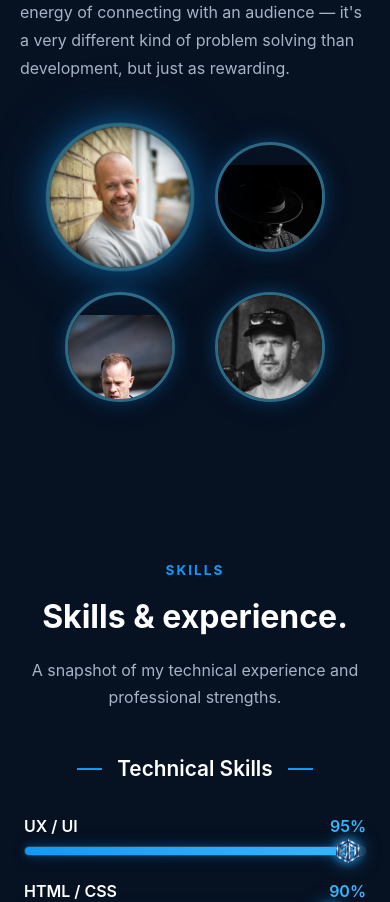
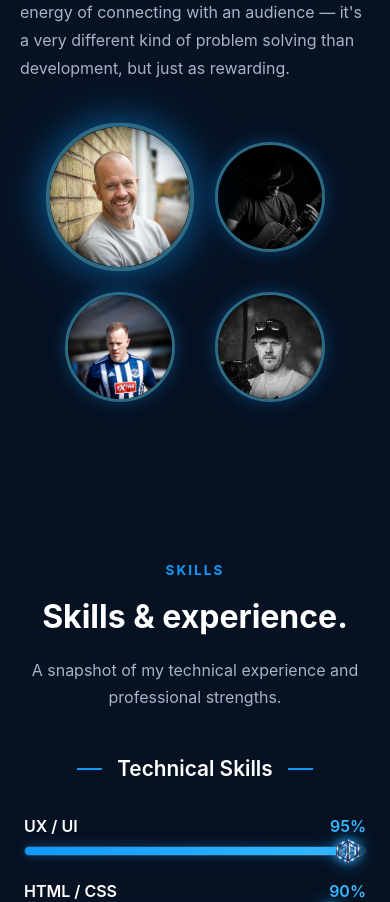
Before and after one commit to Swebass85/sebastian-portfolio, a React (Vite) app: page / in a window 390 px wide. Shown: the part 2080-2982 px from the top of the page. Built offline with nearby package versions, Linux system fonts and the light colour scheme.

Commit message:
MAde chages to CSS logo placement in About section

```diff
--- a/src/Styles/About.css
+++ b/src/Styles/About.css
@@ -157,11 +157,34 @@
 }
 
 /* ========================================
-   BASE IMAGE
+   ALL ABOUT IMAGES
+
+   Every image now behaves identically:
+   - fills the circle
+   - centered
+   - no internal border/gap
+   - no manual vertical offset
 ======================================== */
 
 .about-image {
+  position: absolute;
+
+  top: 0;
+  left: 0;
+
+  width: 100%;
+  height: 100%;
+
+  max-width: none;
+
   display: block;
+
+  object-fit: cover;
+  object-position: center center;
+
+  border-radius: 50%;
+
+  transform: translate(0, 0) scale(1);
 
   user-select: none;
   -webkit-user-select: none;
@@ -184,21 +207,6 @@
     0 0 55px rgba(17, 153, 250, 0.2);
 }
 
-.about-image-wrapper:first-child .about-image {
-  position: absolute;
-
-  top: 0;
-  left: 0;
-
-  width: 100%;
-  height: 100%;
-
-  object-fit: cover;
-  object-position: center;
-
-  transform: none;
-}
-
 /* ========================================
    PROFILE HOVER
 ======================================== */
@@ -214,47 +222,12 @@
 }
 
 /* ========================================
-   INTERACTIVE IMAGES 2–4
+   INTERACTIVE IMAGES
 ======================================== */
 
 .about-image-wrapper.interactive .about-image {
-  position: absolute;
-
-  width: 140%;
-  height: 140%;
-
-  left: -20%;
-  top: -20%;
-
-  max-width: none;
-
-  object-fit: cover;
-  object-position: center;
-
-  transform: translate(0, 0) scale(1);
-
   transition: transform 0.12s ease-out;
-
   will-change: transform;
-}
-
-/* ========================================
-   IMAGES 2 + 3
-   POSITIONED LOWER
-======================================== */
-
-.about-image-wrapper:nth-child(2) .about-image,
-.about-image-wrapper:nth-child(3) .about-image {
-  transform: translate(0, 60px) scale(1);
-}
-
-/* ========================================
-   IMAGE 4
-   KEEP CENTERED
-======================================== */
-
-.about-image-wrapper:nth-child(4) .about-image {
-  transform: translate(0, 0) scale(1);
 }
 
 /* ========================================
@@ -395,6 +368,20 @@
     height: 130px;
   }
 
+  /* Every mobile image stays centered */
+  .about-image {
+    width: 100%;
+    height: 100%;
+
+    top: 0;
+    left: 0;
+
+    object-fit: cover;
+    object-position: center center;
+
+    transform: translate(0, 0) scale(1);
+  }
+
   .about-image-wrapper:first-child {
     transform: scale(1.35);
   }
@@ -410,13 +397,6 @@
   .about-images:has(.about-image-wrapper.interactive:hover)
     .about-image-wrapper:first-child {
     transform: scale(1);
-  }
-
-  /* Slightly smaller offset for smaller circles */
-
-  .about-image-wrapper:nth-child(2) .about-image,
-  .about-image-wrapper:nth-child(3) .about-image {
-    transform: translate(0, 40px) scale(1);
   }
 }
 
@@ -443,6 +423,30 @@
 }
 
 /* ========================================
+   TOUCH DEVICES
+
+   Disable cursor-follow effects where
+   there is no real mouse pointer.
+======================================== */
+
+@media (hover: none), (pointer: coarse) {
+  .about-image-wrapper.interactive .about-image {
+    transform: translate(0, 0) scale(1) !important;
+    transition: none;
+    will-change: auto;
+  }
+
+  .about-image-wrapper.interactive:hover {
+    transform: scale(1);
+  }
+
+  .about-images:has(.about-image-wrapper.interactive:hover)
+    .about-image-wrapper:first-child {
+    transform: scale(1.35);
+  }
+}
+
+/* ========================================
    REDUCED MOTION
 ======================================== */
 
--- a/src/components/About.jsx
+++ b/src/components/About.jsx
@@ -4,7 +4,6 @@ import profile from "../assets/profile.webp";
 import music from "../assets/music.webp";
 import football from "../assets/football.webp";
 import photo from "../assets/photo.webp";
-
 
 function About() {
   const handleImageMove = (event) => {
@@ -19,39 +18,13 @@ function About() {
     const mouseX = event.clientX - rect.left;
     const mouseY = event.clientY - rect.top;
 
-    // Convert cursor position to a value between 0 and 1
+    // Convert cursor position to values between 0 and 1
     const xPercent = mouseX / rect.width;
     const yPercent = mouseY / rect.height;
 
-    // Horizontal cursor movement
-    const moveX = (0.5 - xPercent) * 50;
-
-    // Find which image is being hovered
-    const wrappers = Array.from(
-      wrapper.parentElement.querySelectorAll(".about-image-wrapper")
-    );
-
-    const imageIndex = wrappers.indexOf(wrapper);
-
-    let moveY;
-
-    /*
-      Image index:
-      0 = Profile
-      1 = Music
-      2 = Football
-      3 = Photography
-
-      Music and football are pushed much lower
-      so the face/upper part of the image stays visible.
-    */
-
-    if (imageIndex === 1 || imageIndex === 2) {
-      moveY = 60 + (0.5 - yPercent) * 15;
-    } else {
-      // Last image keeps normal cursor movement
-      moveY = (0.5 - yPercent) * 30;
-    }
+    // Small movement opposite to cursor direction
+    const moveX = (0.5 - xPercent) * 30;
+    const moveY = (0.5 - yPercent) * 30;
 
     image.style.transform = `
       translate(${moveX}px, ${moveY}px)
@@ -65,23 +38,14 @@ function About() {
 
     if (!image) return;
 
-    const wrappers = Array.from(
-      wrapper.parentElement.querySelectorAll(".about-image-wrapper")
-    );
-
-    const imageIndex = wrappers.indexOf(wrapper);
-
-    // Keep images 2 and 3 lower
-    if (imageIndex === 1 || imageIndex === 2) {
-      image.style.transform = "translate(0px, 60px) scale(1)";
-    } else {
-      image.style.transform = "translate(0px, 0px) scale(1)";
-    }
+    // Every image returns to exactly the same centered position
+    image.style.transform = "translate(0px, 0px) scale(1)";
   };
 
   return (
     <section className="about" id="about">
       <div className="about-content">
+
         {/* LEFT SIDE - TEXT */}
 
         <div className="about-text">
@@ -132,13 +96,16 @@ function About() {
         {/* RIGHT SIDE - IMAGES */}
 
         <div className="about-images">
-          {/* PROFILE - FEATURED */}
+
+          {/* PROFILE */}
 
           <div className="about-image-wrapper featured">
             <img
               src={profile}
               alt="Sebastian"
               className="about-image"
+              loading="lazy"
+              decoding="async"
             />
           </div>
 
@@ -153,6 +120,8 @@ function About() {
               src={music}
               alt="Sebastian performing music"
               className="about-image"
+              loading="lazy"
+              decoding="async"
             />
           </div>
 
@@ -167,6 +136,8 @@ function About() {
               src={football}
               alt="Sebastian playing football"
               className="about-image"
+              loading="lazy"
+              decoding="async"
             />
           </div>
 
@@ -179,10 +150,13 @@ function About() {
           >
             <img
               src={photo}
-              alt="Photography"
+              alt="Sebastian working with photography"
               className="about-image"
+              loading="lazy"
+              decoding="async"
             />
           </div>
+
         </div>
       </div>
     </section>
```
